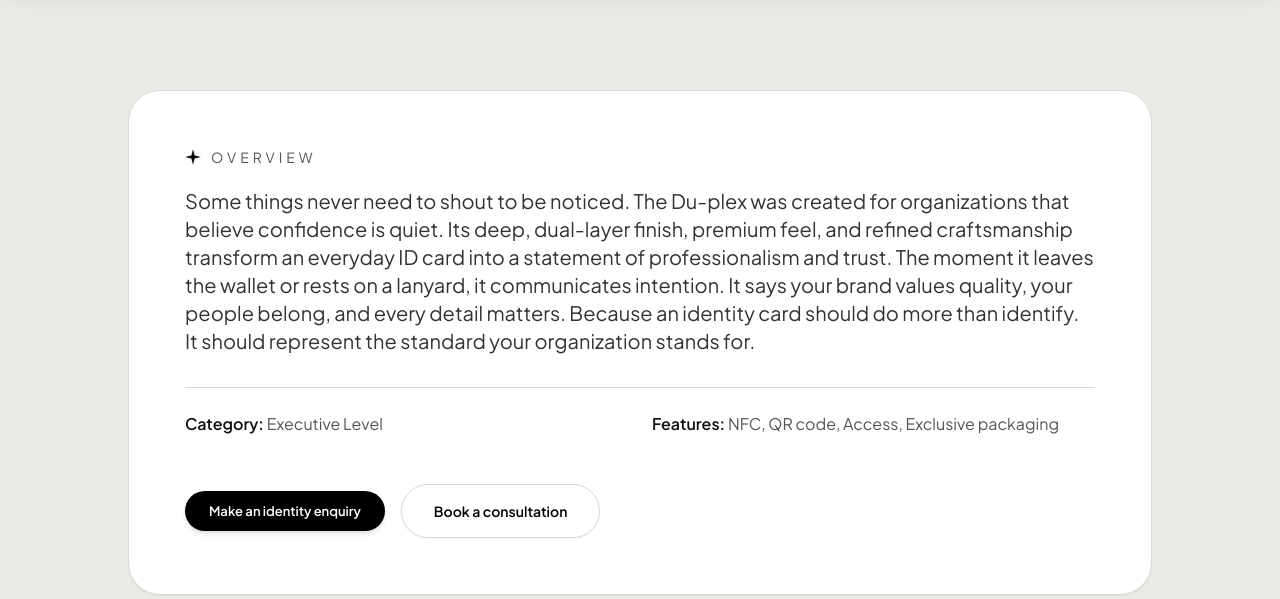
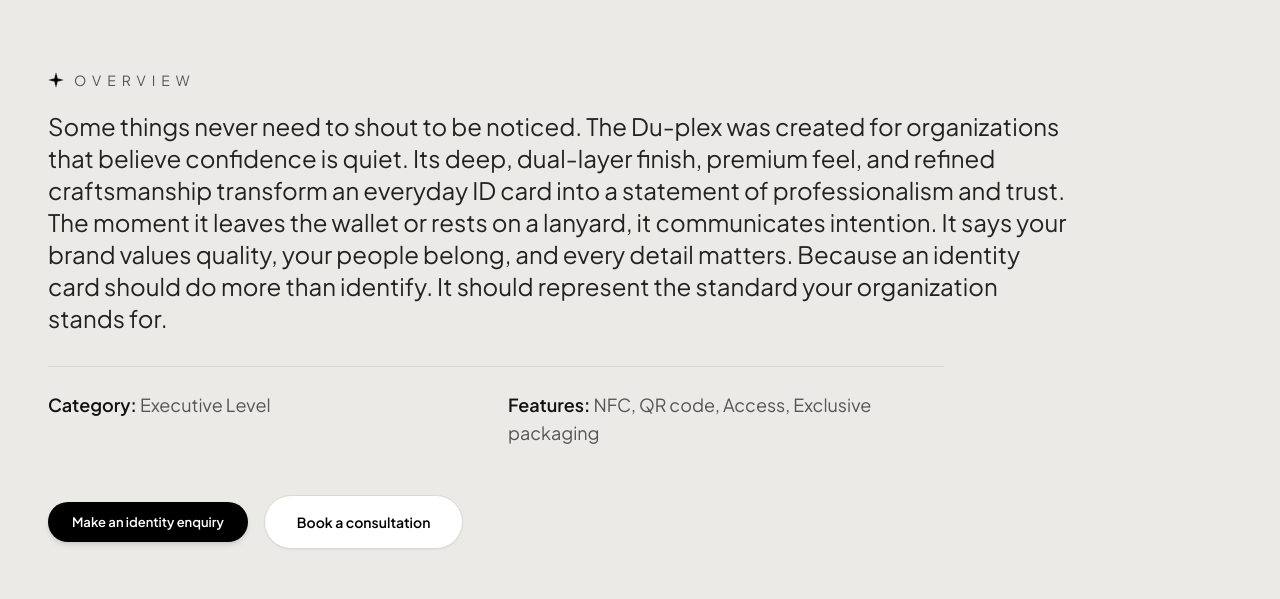
Before and after one commit to 0001-DEV/Identifine, a React (Vite) app: page /catalogue in a window 1280 px wide. Shown: the part 668-1267 px from the top of the page. Built offline with nearby package versions, Linux system fonts and the light colour scheme; the HTML template or start-up script is replaced by a standard one; a web font is replaced by a local one.

Commit message:
Remove hero margin-top, increase height by 12px, unwrap overview container, expand text width, and space Overview letters

```diff
--- a/src/pages/ProductCataloguePage.jsx
+++ b/src/pages/ProductCataloguePage.jsx
@@ -107,13 +107,13 @@ export default function ProductCataloguePage() {
   const activeProduct = productsData.find((p) => p.id === selectedId) || productsData[0];
 
   return (
-    <div className="bg-[#EBEAE6] text-[#111111] min-h-screen pt-32 sm:pt-40 pb-28 px-6 sm:px-12 selection:bg-[#E2B857] selection:text-black overflow-hidden font-sans">
+    <div className="bg-[#EBEAE6] text-[#111111] min-h-screen pt-20 sm:pt-24 pb-28 px-6 sm:px-12 selection:bg-[#E2B857] selection:text-black overflow-hidden font-sans">
       <div className="max-w-[94rem] mx-auto space-y-20 sm:space-y-28">
 
         {/* ========================================================================= */}
-        {/* HERO SECTION: FULL SCREEN WIDTH PICTURE (NO BORDER RADIUS, +18PX HEIGHT)   */}
+        {/* HERO SECTION: FULL SCREEN WIDTH PICTURE (NO MARGIN TOP, +12PX HEIGHT)     */}
         {/* ========================================================================= */}
-        <div className="w-screen relative left-1/2 -translate-x-1/2 rounded-none overflow-hidden bg-[#0A0D14] border-y border-[#DCDAD4] shadow-xl h-[358px] sm:h-[458px] lg:h-[518px] flex items-center justify-center group -mt-6 sm:-mt-8">
+        <div className="w-screen relative left-1/2 -translate-x-1/2 rounded-none overflow-hidden bg-[#0A0D14] border-b border-[#DCDAD4] shadow-xl h-[370px] sm:h-[470px] lg:h-[530px] flex items-center justify-center group mt-0">
 
           {/* Hero Product Image */}
           <img
@@ -135,9 +135,9 @@ export default function ProductCataloguePage() {
         </div>
 
         {/* ========================================================================= */}
-        {/* OVERVIEW & SPECIFICATIONS SECTION (MARGIN 80PX FROM LEFT)                 */}
+        {/* OVERVIEW & SPECIFICATIONS SECTION (NO CONTAINER, EXPANDED WIDTH, LEFT)     */}
         {/* ========================================================================= */}
-        <div className="lg:ml-[80px] max-w-5xl bg-white border border-[#DCDAD4] p-8 sm:p-12 lg:p-14 rounded-[32px] shadow-sm space-y-8 text-left">
+        <div className="max-w-6xl space-y-8 text-left">
 
           <div className="space-y-4">
             <div className="inline-flex items-center justify-start gap-2.5">
@@ -148,19 +148,19 @@ export default function ProductCataloguePage() {
               />
               <span
                 className="font-galano font-normal text-[#555555] text-xs sm:text-sm uppercase"
-                style={{ letterSpacing: '4px' }}
+                style={{ letterSpacing: '6px' }}
               >
                 Overview
               </span>
             </div>
 
-            <p className="text-base sm:text-xl text-[#333333] leading-relaxed font-normal">
+            <p className="text-lg sm:text-2xl text-[#222222] leading-relaxed font-normal max-w-5xl">
               {activeProduct.overview}
             </p>
           </div>
 
           {/* Specs List */}
-          <div className="pt-6 border-t border-[#DCDAD4] grid grid-cols-1 sm:grid-cols-2 gap-6 text-base">
+          <div className="pt-6 border-t border-[#DCDAD4] grid grid-cols-1 sm:grid-cols-2 gap-6 text-base sm:text-lg max-w-4xl">
             <div>
               <span className="font-semibold text-[#111111]">Category: </span>
               <span className="text-[#555555]">{activeProduct.category}</span>
```
